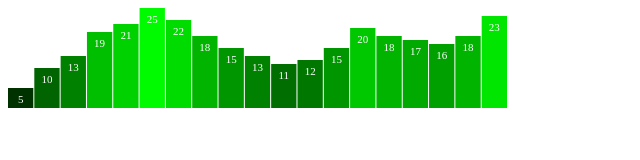
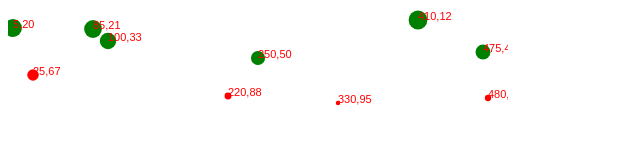
Before and after one commit to guilleCM/Proyecto_D3, a plain HTML site: page index.html in a window 1280 px wide. Shown: the whole page, without its empty margins (0-640 px from the left). Drawn offline with Linux system fonts and the light colour scheme.

Commit message:
añadido diagrama de dispersion

```diff
--- a/css/test.css
+++ b/css/test.css
@@ -4,3 +4,8 @@
     fill: white;
     text-anchor: middle;
 }
+.textoCirculos {
+	font-family: "arial";
+	font-size: 11px;
+	fill: red;
+}
--- /dev/null
+++ b/js/diagramaDispersion.js
@@ -0,0 +1,81 @@
+//los datos que nos interesa representar
+var dataset = [
+                  [ 5,     20 ],
+                  [ 480,   90 ],
+                  [ 250,   50 ],
+                  [ 100,   33 ],
+                  [ 330,   95 ],
+                  [ 410,   12 ],
+                  [ 475,   44 ],
+                  [ 25,    67 ],
+                  [ 85,    21 ],
+                  [ 220,   88 ]
+              ];
+//Esta lista con numeros decimales no funciona
+//con numeros mayores de 25 tampoco va bien
+//con numeros negativos tampoco
+
+
+//variable que contiene los elementos visuales
+var vis = {
+    svgHeight: 100,
+    svgWidth: 500,
+    barPadding: 1,
+    circulos: "null",
+}
+
+//Creando el SVG y proporcionandole un tamaño de ancho y de alto
+var svg = d3.select("body")
+            .append("svg")
+            .attr("width", vis.svgWidth)
+            .attr("height", vis.svgHeight);
+
+
+//Creando circulos
+vis.circulos = svg.selectAll("circle")
+    .data(dataset)
+    .enter()
+    .append("circle")
+//modificando los atributos de cada circulo que va a ser creado
+    .attr("cx", function(d) {
+        return d[0];
+    })
+    .attr("cy", function(d) {
+        return d[1];
+    })
+    .attr("r", function(d) {
+        return Math.sqrt (vis.svgHeight - d[1]);
+    }) /*Esta funcion determina el area del circulo
+    haciendo más grandes los que estan más altos posicionados
+    segun su Height(altura) */
+
+    .attr("fill", function(d) {
+        if (d[1]>50) {
+            return "red";
+        } else {
+            return "green";
+        }
+    }); /*testeando el color de los circulos en funcion de
+    su height*/
+
+//Ahora creamos el texto
+var texto = svg.selectAll("text")
+    .data(dataset)
+    .enter()
+    .append("text");
+//modificamos los atributos del texto q se va a crear
+texto.text(function(d) {
+    return d[0] + "," + d[1];
+}) /*El texto representara el valor 0 y el valor 1
+dentro de la lista separado por una coma >>> 5,20 */
+    .attr("x", function(d) {
+        return d[0];
+    })/*Modifica la posicion x del texto en funcion del
+    primer valor de la lista del dato */
+    .attr("y", function(d) {
+        return d[1];
+    })/*Modifica la posicion y del texto en funcion del
+    segundo valor de la lista del dato */
+
+//asignamos una clase al texto para poder editar esta clase en el css
+    .attr("class", "textoCirculos")
```
Also changed, not shown: index.html (+1 -1 lines), js/diagramaBarrasOptimizado.js (renamed from js/semana2.js).
